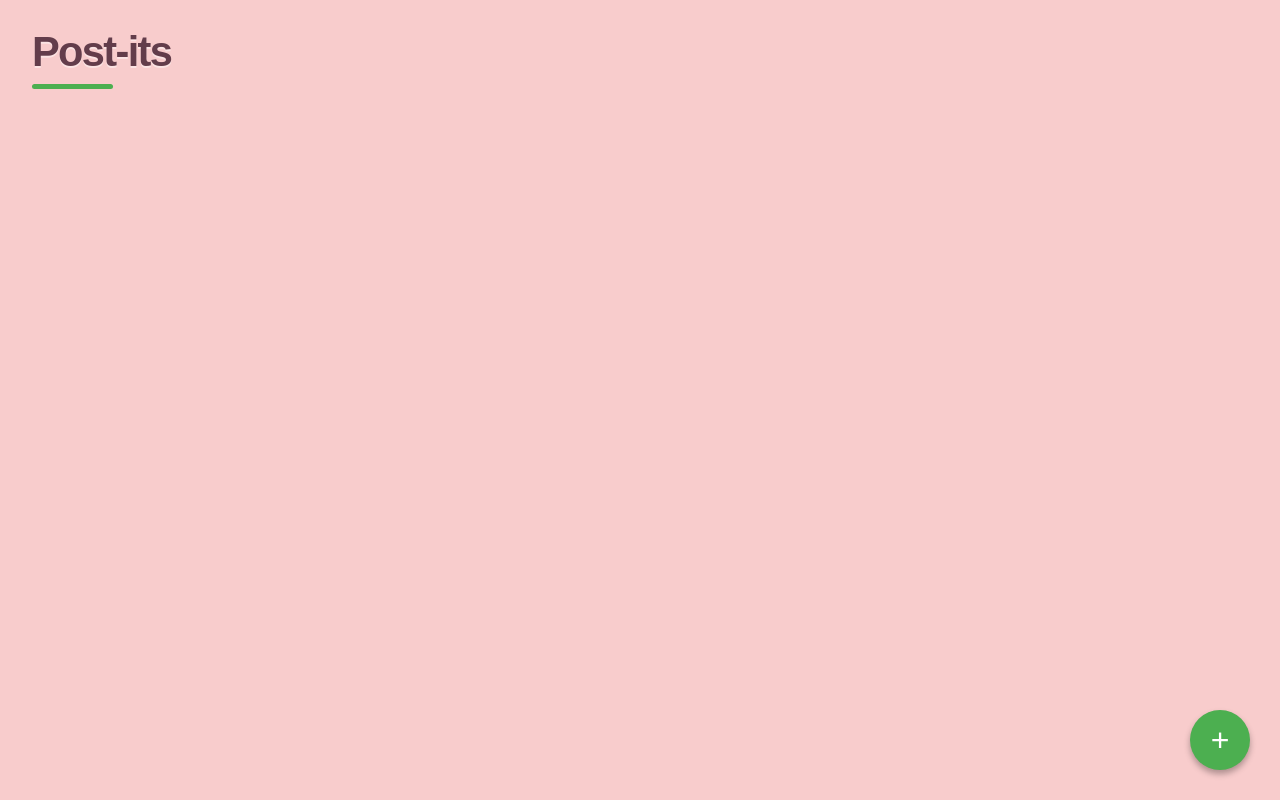
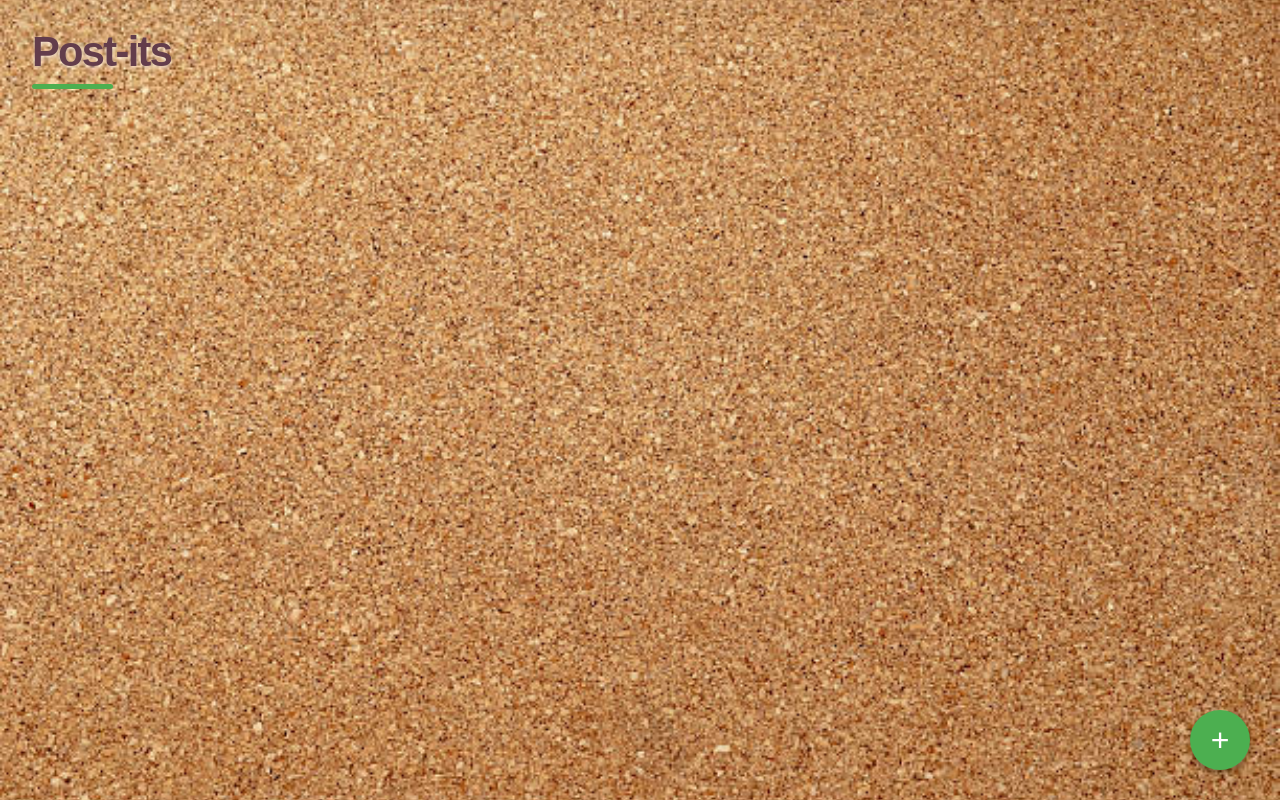
Before and after one commit to cristiannico108-sys/Pizarra-de-Post-its-Interactivos, a plain HTML site: page index.html in a window 1280 px wide. Drawn offline with Linux system fonts and the light colour scheme.

Commit message:
Cambio el fondo de la web

```diff
--- a/styles.css
+++ b/styles.css
@@ -16,7 +16,16 @@
 
 body {
     font-family: var(--font-family);
-    background-color: var(--color_fondo);
+    background-color: var(--color_fondo); /* Color de respaldo mientras carga la imagen */
+
+    /* ==================================================
+       RUTA DE LA IMAGEN DE FONDO (CAMBIA ESTA RUTA)
+       ================================================== */
+    background-image: url('img/fondo.jpg'); /* Cambia 'img/fondo.jpg' por la ruta de tu imagen */
+    background-size: cover;             /* Escala la imagen para cubrir toda la pantalla */
+    background-position: center;        /* Centra la imagen en la pantalla */
+    background-repeat: no-repeat;       /* Evita que la imagen se repita en mosaico */
+
     color: var(--text-color);
     overflow: hidden;
     touch-action: none;
@@ -41,7 +50,7 @@ body {
     font-weight: 700;
     letter-spacing: -0.04em;
     line-height: 1.15;
-    text-shadow: 0 2px 0 rgba(255, 255, 255, 0.45);
+    text-shadow: 0 2px 4px rgba(255, 255, 255, 0.7);
 }
 
 #pizarra h1::after {
@@ -58,7 +67,7 @@ body {
     width: 180px;
     height: 160px;
     background-color: var(--color_postIt);
-    box-shadow: 0 4px 6px rgba(0, 0, 0, 0.1);
+    box-shadow: 0 4px 6px rgba(0, 0, 0, 0.2);
     border-radius: 10px;
     padding: 20px;
     display: flex;
```
Also changed, not shown: img/fondo.jpg (added).
